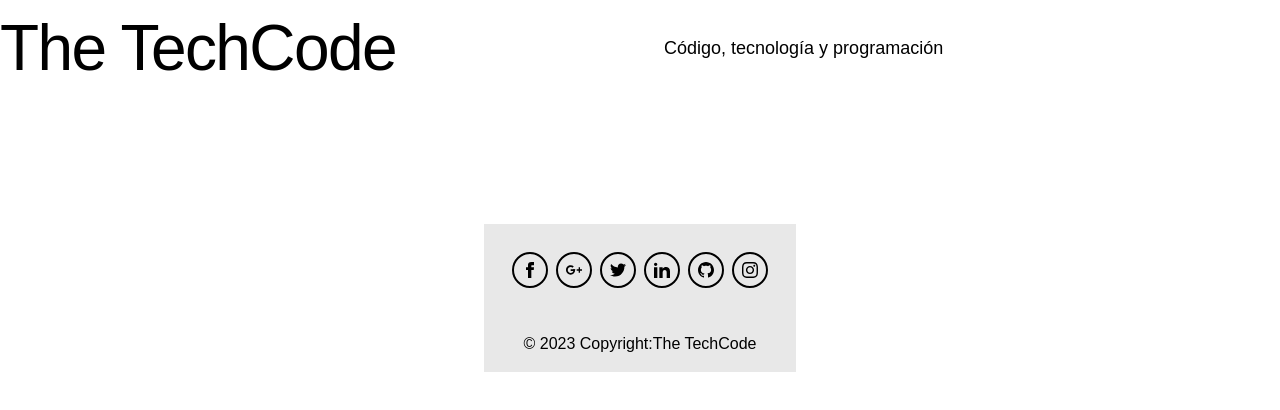
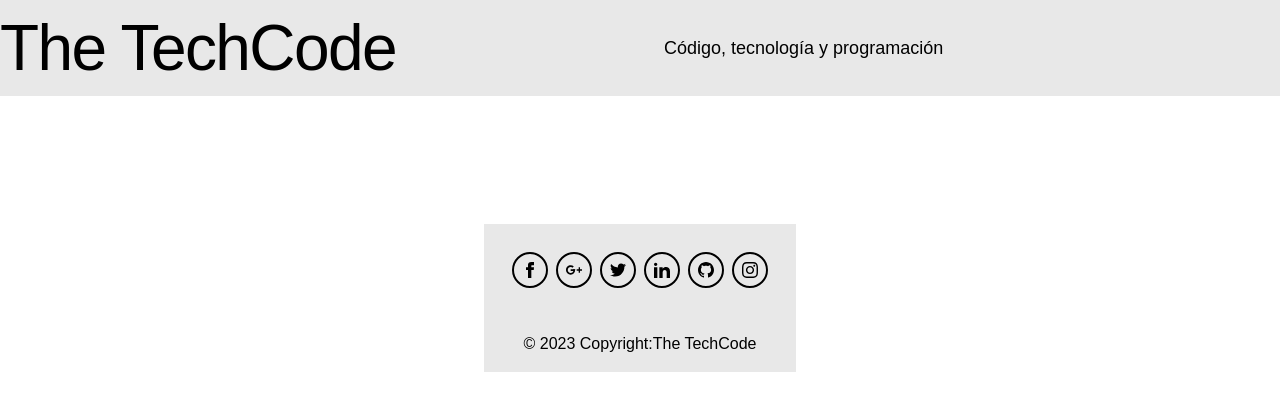
Before and after one commit to CristianTafur249/PersonalBlog, a Next.js app: page / in a window 1280 px wide. Shown: the top 410 px of the page. Built offline with nearby package versions, Linux system fonts and the light colour scheme; what tailwindcss-children would draw is missing.

Commit message:
terminacion del header

```diff
--- a/components/Header.js
+++ b/components/Header.js
@@ -3,8 +3,8 @@ import siteMetadata from "@/data/siteMetatdata";
 
 export default function Header(){
     return(
-            <section className="mb-32 text-center lg:text-left text-white mix-blend-difference">
-                <div className="grid lg:grid-cols-2 gap-6 xl:gap-12 items-center">
+            <section className="mb-32 text-center lg:text-left ">
+                <div className="grid lg:grid-cols-2 gap-6 xl:gap-12 items-center text-white mix-blend-difference bg-gray-900">
                     <div className="mb-6 lg:mb-0">
                         <h2 className="tex-5xl md:text-6xl xl:text-7xl fond-bold tracking-tight">
                             {siteMetadata.title}
```
